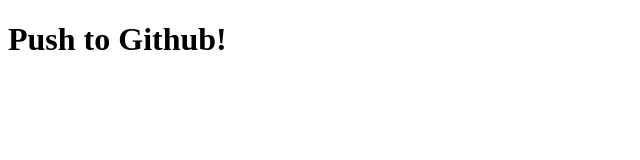
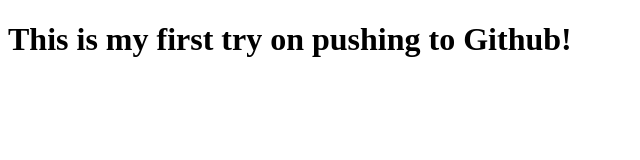
Before and after one commit to MrLives-For-Today/Push_to_Github, a plain HTML site: page index.html in a window 1280 px wide. Shown: the whole page, without its empty margins (0-640 px from the left). Drawn offline with Linux system fonts and the light colour scheme.

Commit message:
First Push

```diff
--- a/index.html
+++ b/index.html
@@ -7,6 +7,6 @@
     <title>Push to Github</title>
 </head>
 <body>
-    <h1>Push to Github!</h1>
+    <h1>This is my first try on pushing to Github!</h1>
 </body>
 </html>
```
